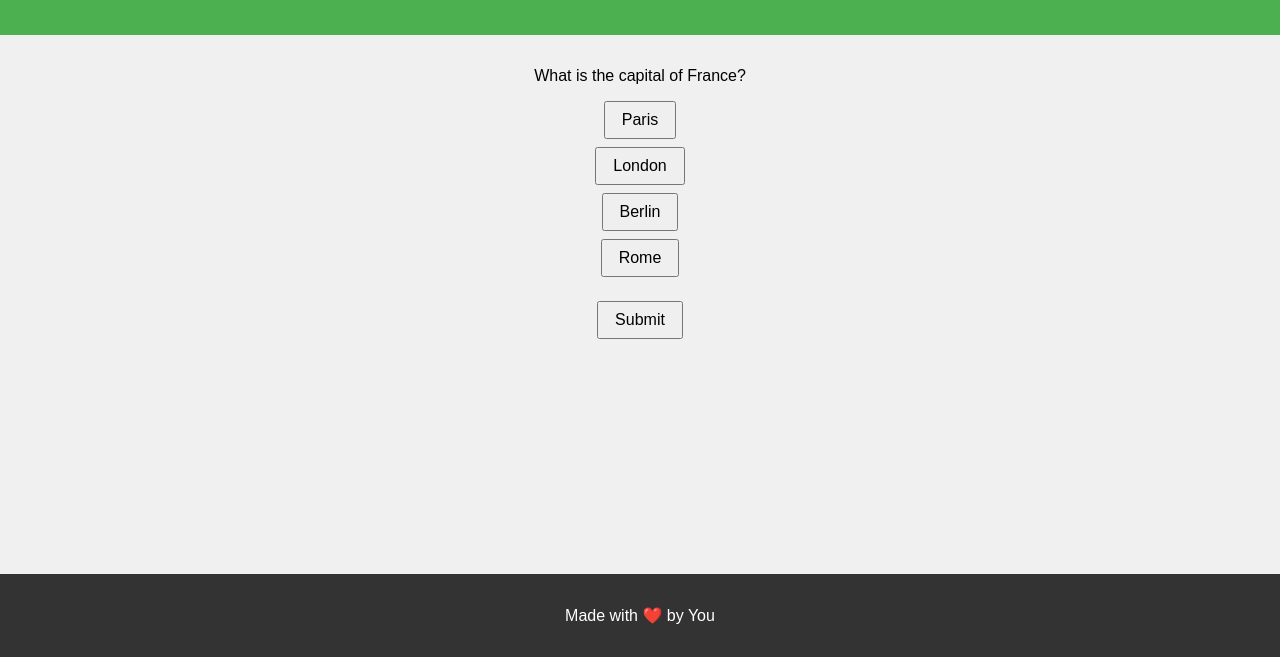
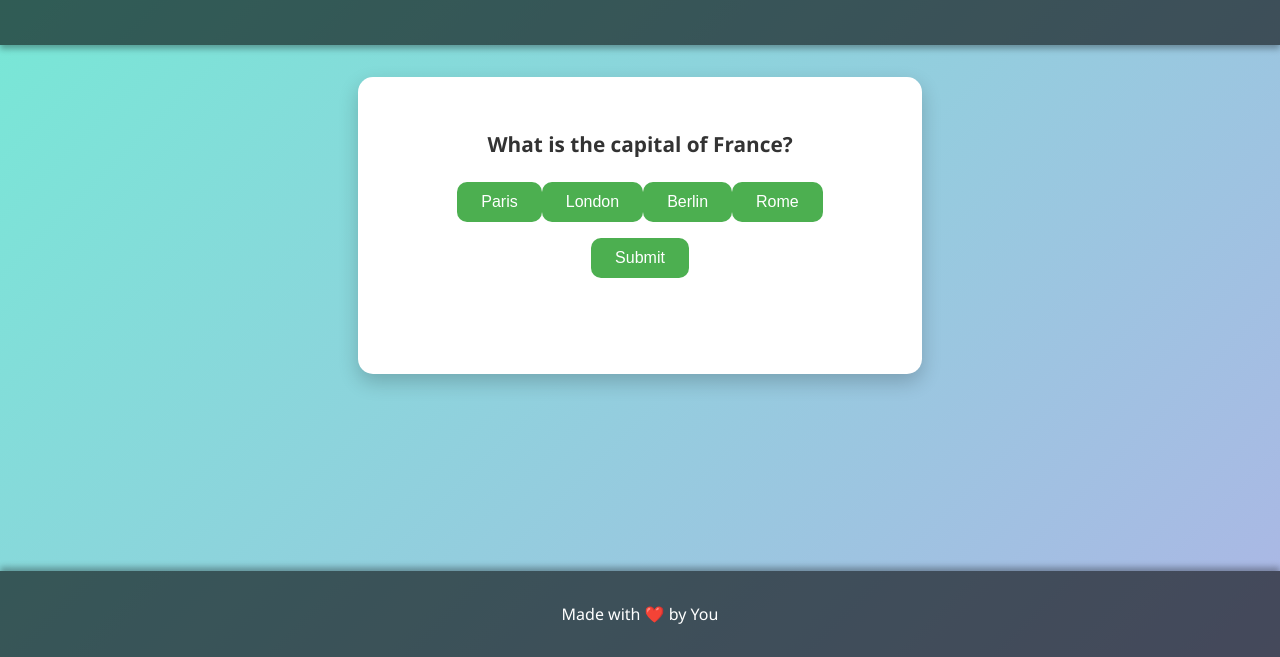
Before and after one commit to ThatOneDev-studio/quiz-website, a plain HTML site: page index.html in a window 1280 px wide. Shown: the part 143-800 px from the top of the page. Drawn offline with Linux system fonts and the light colour scheme.

Commit message:
Update style.css

```diff
--- a/style.css
+++ b/style.css
@@ -1,43 +1,98 @@
+/* General styles */
 body {
-  font-family: Arial, sans-serif;
-  text-align: center;
-  background-color: #f0f0f0;
+  font-family: 'Segoe UI', Tahoma, Geneva, Verdana, sans-serif;
+  background: linear-gradient(135deg, #74ebd5, #ACB6E5);
   margin: 0;
   padding: 0;
+  display: flex;
+  flex-direction: column;
+  min-height: 100vh;
+  color: #333;
 }
 
+/* Header */
 header {
+  background-color: rgba(0,0,0,0.6);
+  color: #fff;
+  text-align: center;
+  padding: 2rem 1rem;
+  box-shadow: 0 4px 6px rgba(0,0,0,0.3);
+}
+
+/* Main container */
+main {
+  flex: 1;
+  display: flex;
+  justify-content: center;
+  align-items: flex-start;
+  padding: 2rem;
+}
+
+/* Quiz card */
+#quiz-container {
+  background-color: #fff;
+  padding: 2rem;
+  border-radius: 15px;
+  box-shadow: 0 8px 20px rgba(0,0,0,0.2);
+  max-width: 500px;
+  width: 100%;
+  text-align: center;
+}
+
+/* Questions */
+#question {
+  font-size: 1.3rem;
+  font-weight: bold;
+  margin-bottom: 1rem;
+}
+
+/* Buttons */
+button {
+  padding: 0.7rem 1.5rem;
+  font-size: 1rem;
+  margin: 0.5rem 0;
+  border: none;
+  border-radius: 10px;
+  cursor: pointer;
   background-color: #4CAF50;
   color: white;
-  padding: 2rem 0;
+  transition: background 0.3s, transform 0.2s;
 }
 
-main {
-  margin: 2rem;
+button:hover {
+  background-color: #45a049;
+  transform: scale(1.05);
 }
 
-button {
-  padding: 0.5rem 1rem;
+/* Input field */
+#answer-input {
+  padding: 0.7rem;
   font-size: 1rem;
-  cursor: pointer;
-  margin-top: 1rem;
+  border-radius: 8px;
+  border: 1px solid #ccc;
+  width: 80%;
+  margin-top: 0.5rem;
 }
 
+/* Feedback */
+#feedback {
+  margin-top: 1rem;
+  font-weight: bold;
+  min-height: 1.5rem;
+}
+
+/* Score */
+#score {
+  margin-top: 1.5rem;
+  font-size: 1.2rem;
+  font-weight: bold;
+}
+
+/* Footer */
 footer {
-  background-color: #333;
+  background-color: rgba(0,0,0,0.6);
   color: white;
   padding: 1rem 0;
-  position: fixed;
-  width: 100%;
-  bottom: 0;
+  text-align: center;
+  box-shadow: 0 -4px 6px rgba(0,0,0,0.3);
 }
-
-#options button {
-  display: block;
-  margin: 0.5rem auto;
-}
-
-#answer-input {
-  padding: 0.5rem;
-  font-size: 1rem;
-}
```
